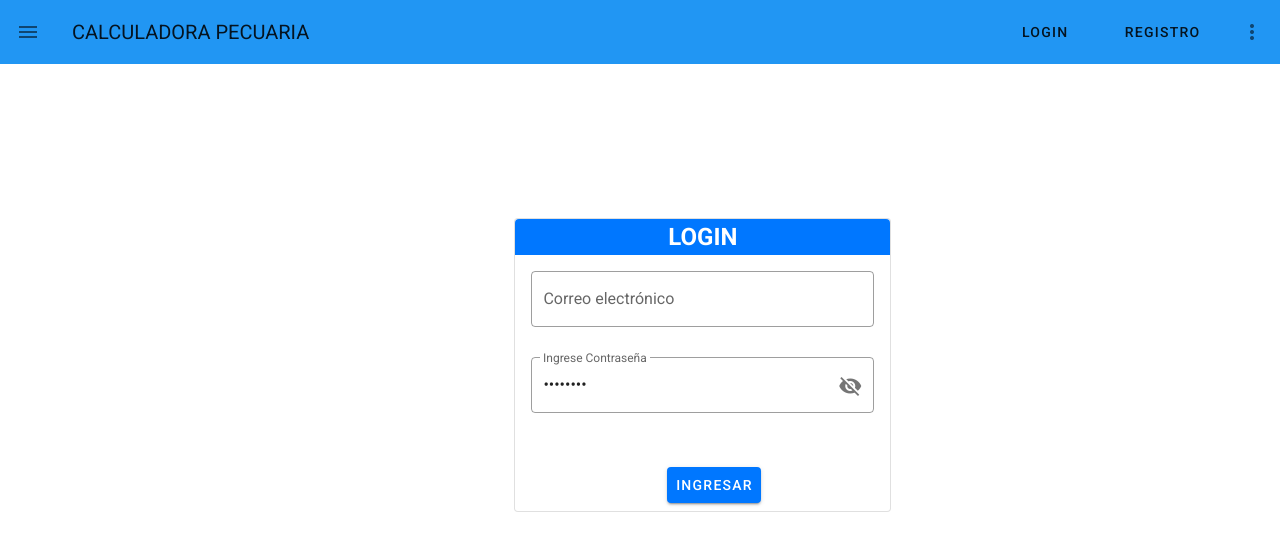
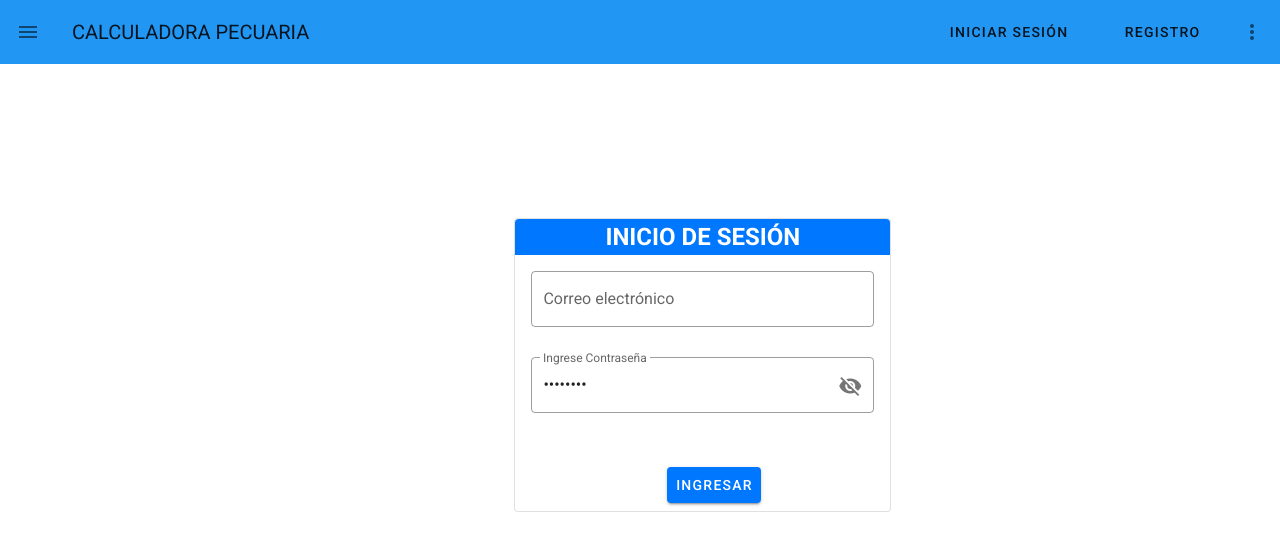
Before and after one commit to LuisaCarmona/CalculadoraP, a Vue app in the folder calculadorap/: page /login in a window 1280 px wide. Shown: the top 544 px of the page. Built offline with nearby package versions, Linux system fonts and the light colour scheme.

Commit message:
Login y registro de usuario

```diff
--- a/calculadorap/src/components/NavBar.vue
+++ b/calculadorap/src/components/NavBar.vue
@@ -13,7 +13,7 @@
       <v-spacer></v-spacer>
 
       <router-link to="/login" style="text-decoration: none"><v-btn text large class="ma-2">
-        Login
+        Iniciar sesión
       </v-btn></router-link>
 
       <router-link to="/sign-in" style="text-decoration: none"><v-btn text large class="ma-2">
--- a/calculadorap/src/views/Login.vue
+++ b/calculadorap/src/views/Login.vue
@@ -2,7 +2,7 @@
   <div id = "login" >
     <v-card class="mx-auto" outlined>
       <div id="cabecera_login">
-        <h2>LOGIN</h2>
+        <h2>INICIO DE SESIÓN </h2>
       </div>
       <v-card-text class="text--primary">
         <v-text-field label="Correo electrónico" outlined></v-text-field>
```
